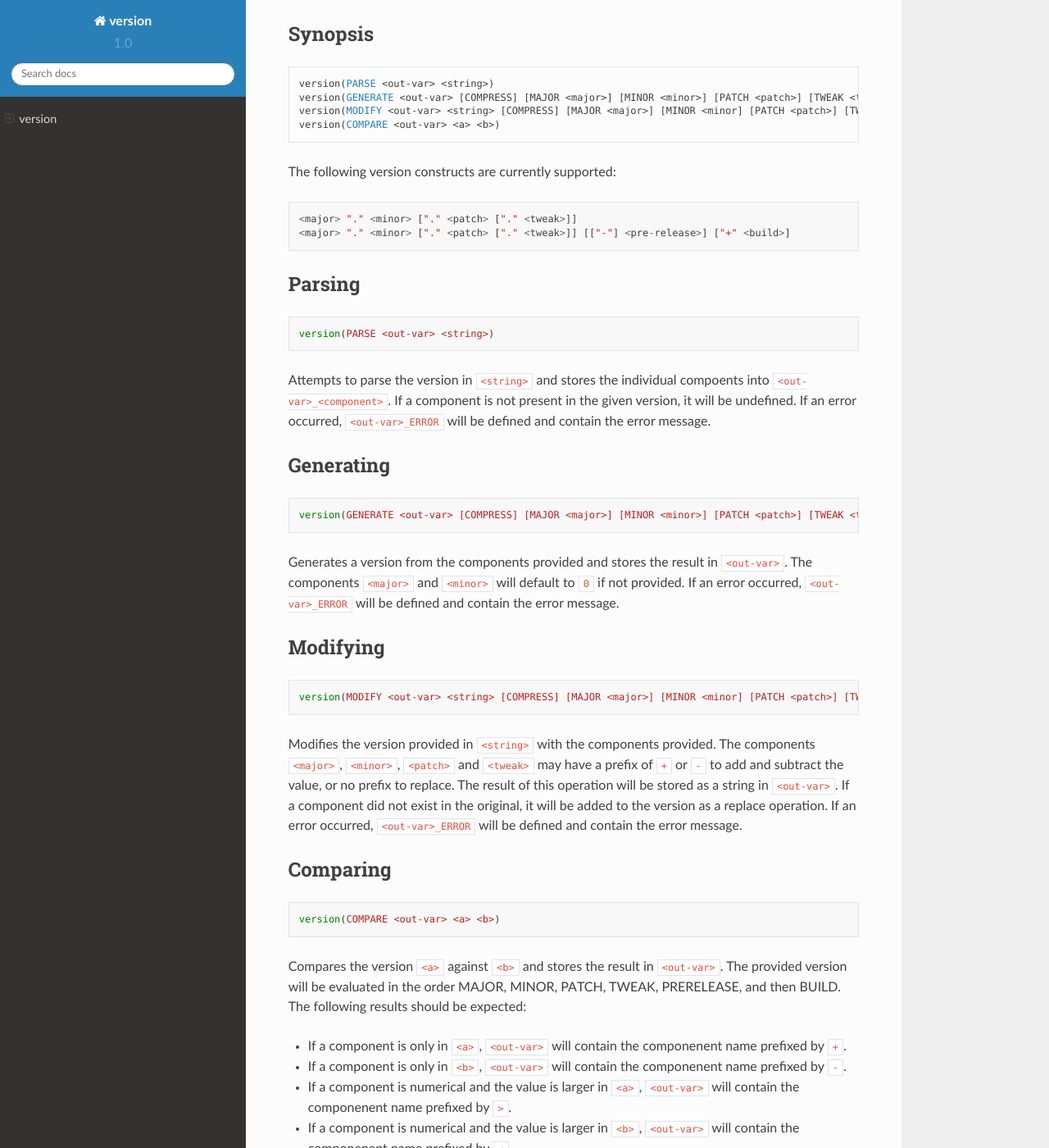
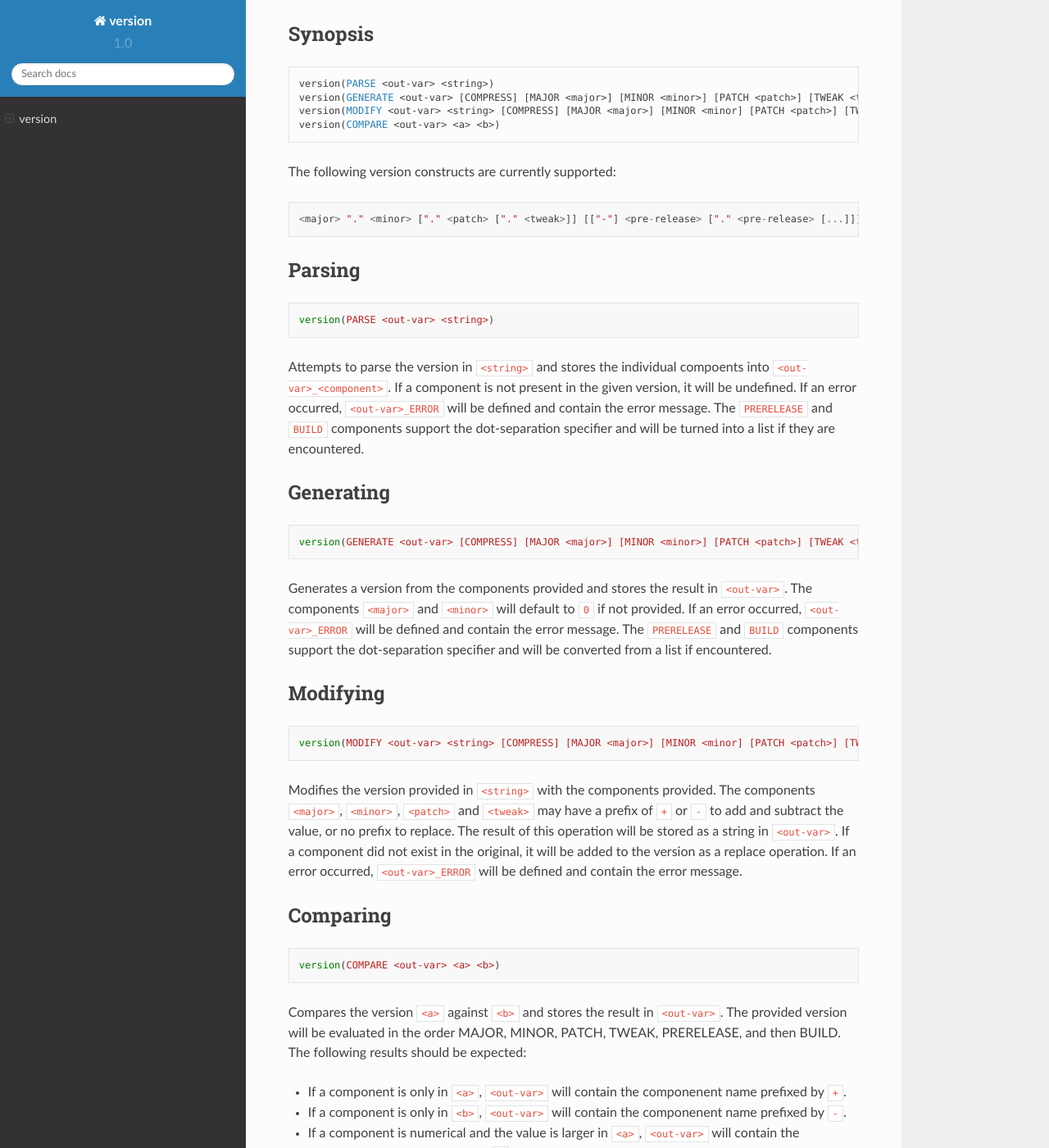
Before and after one commit to Xaymar/cmake-version, a Sphinx documentation site: the page built from docs/index.rst, in a window 1280 px wide and 1400 px high, scrolled down 207 px. Shown: the whole window at 82% size. Built offline with Sphinx 7.4.7 and the Read the Docs theme 2.0.0, drawn with Linux system fonts in a browser that asks for light colours; some of the changed text lies outside the part shown.

Commit message:
code, docs, tests: Add support for dot-separation

```diff
--- a/docs/index.rst
+++ b/docs/index.rst
@@ -18,9 +18,7 @@ The following version constructs are currently supported:
 
 .. code-block::
 
-  <major> "." <minor> ["." <patch> ["." <tweak>]]
-  <major> "." <minor> ["." <patch> ["." <tweak>]] [["-"] <pre-release>] ["+" <build>]
-
+  <major> "." <minor> ["." <patch> ["." <tweak>]] [["-"] <pre-release> ["." <pre-release> [...]]] ["+" <build> ["." <build> [...]]]
 
 Parsing
 ^^^^^^^
@@ -31,7 +29,7 @@ Parsing
 
   version(PARSE <out-var> <string>)
 
-Attempts to parse the version in ``<string>`` and stores the individual compoents into ``<out-var>_<component>``. If a component is not present in the given version, it will be undefined. If an error occurred, ``<out-var>_ERROR`` will be defined and contain the error message.
+Attempts to parse the version in ``<string>`` and stores the individual compoents into ``<out-var>_<component>``. If a component is not present in the given version, it will be undefined. If an error occurred, ``<out-var>_ERROR`` will be defined and contain the error message. The ``PRERELEASE`` and ``BUILD`` components support the dot-separation specifier and will be turned into a list if they are encountered.
 
 Generating
 ^^^^^^^^^^
@@ -42,7 +40,7 @@ Generating
 
   version(GENERATE <out-var> [COMPRESS] [MAJOR <major>] [MINOR <minor>] [PATCH <patch>] [TWEAK <tweak>] [PRERELEASE <prerelease>] [BUILD <build>])
 
-Generates a version from the components provided and stores the result in ``<out-var>``. The components ``<major>`` and ``<minor>`` will default to ``0`` if not provided. If an error occurred, ``<out-var>_ERROR`` will be defined and contain the error message.
+Generates a version from the components provided and stores the result in ``<out-var>``. The components ``<major>`` and ``<minor>`` will default to ``0`` if not provided. If an error occurred, ``<out-var>_ERROR`` will be defined and contain the error message. The ``PRERELEASE`` and ``BUILD`` components support the dot-separation specifier and will be converted from a list if encountered.
 
 Modifying
 ^^^^^^^^^
@@ -71,5 +69,7 @@ Compares the version ``<a>`` against ``<b>`` and stores the result in ``<out-var
 - If a component is numerical and the value is larger in ``<a>``, ``<out-var>`` will contain the componenent name prefixed by ``>``.
 - If a component is numerical and the value is larger in ``<b>``, ``<out-var>`` will contain the componenent name prefixed by ``<``.
 - If a component is alphanumerical and the value is different in either, ``<out-var>`` will contain the component name with no prefix.
+- If an error occurred, ``<out-var>_ERROR`` will be defined and contain the error message, and ``<out-var>`` will be undefined.
 - In all other cases, ``<out-var>`` will be empty.
-- If an error occurred, ``<out-var>_ERROR`` will be defined and contain the error message, and ``<out-var>`` will be undefined.
+
+There is no special handling for dot-separated ``PRERELEASE`` and ``BUILD`` component. They will be treated as if they were a string, as special handling for these is up to the application.
```
Also changed, not shown: 3 other files.
